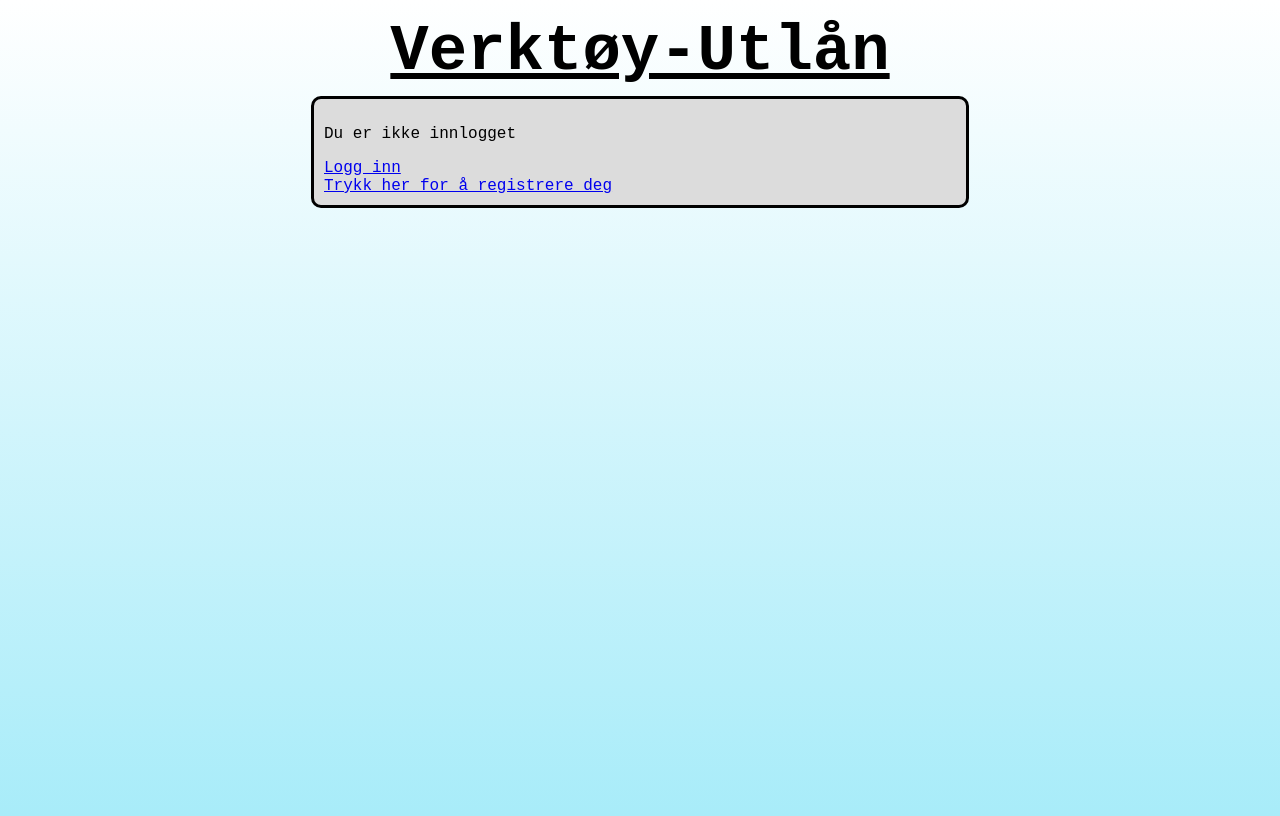
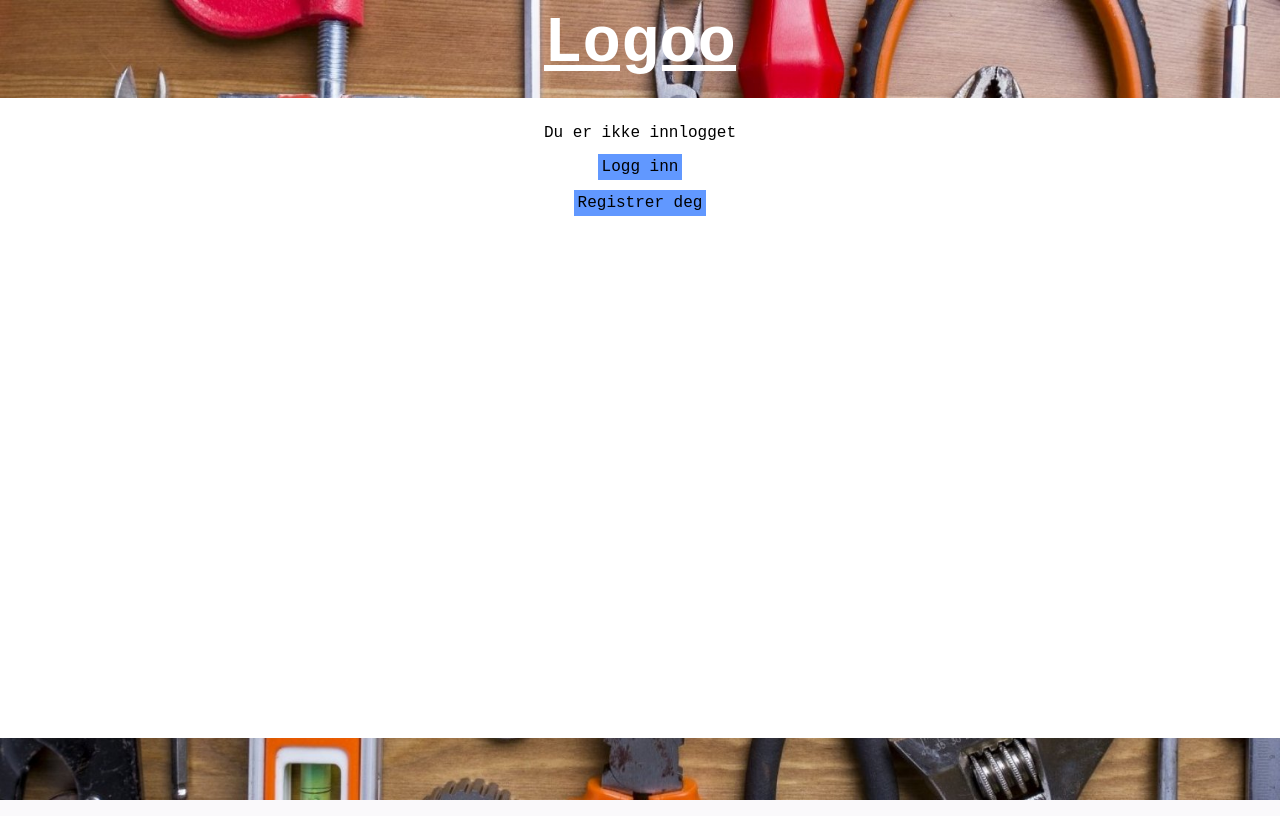
Before and after one commit to andreastande/Verktoy, a Django app: page /homepage/home/ in a window 1280 px wide. Run offline with Django 3.2, Linux system fonts and the light colour scheme.

Commit message:
#13 Consistent simple UI

```diff
--- a/verktoy_project/homepage/templates/homepage/home.html
+++ b/verktoy_project/homepage/templates/homepage/home.html
@@ -4,19 +4,25 @@
     <div>
         {% if user.is_authenticated %}
             <p>Velkommen {{user.username}}!</p>
-            <a href="{% url 'users:my_profile' %}">Gå til din profil</a>
+            <a href="{% url 'homepage:listing_overview' %}" class="knapp">Se alle annonser</a>
             <br>
-            <a href="{% url 'homepage:listing_overview' %}">Se alle annonser</a>
             <br>
-            <a href="{% url 'logout' %}">Logg ut</a> {% comment %} merk at logout er innebygd url som logger ut og lenker til det som er spesifisert i settings.py {% endcomment %}
+            <a href="{% url 'homepage:add_listing' %}" class="knapp">Opprett annonse</a>
             <br>
-            <a href="{% url 'homepage:add_listing' %}">Opprett annonse</a>
+            <br>
+            <br>
+            <a href="{% url 'users:my_profile' %}" class="knapp">Min profil</a>
+            <br>
+            <br>
+            <a href="{% url 'logout' %}" class="knapp">Logg ut</a> {% comment %} merk at logout er innebygd url som logger ut og lenker til det som er spesifisert i settings.py {% endcomment %}
+            <br>
+
         {% else %}
             <p>Du er ikke innlogget</p>
-            <a href="{% url 'login' %}">Logg inn</a>
-
+            <a href="{% url 'login' %}" class="knapp">Logg inn</a>
             <br>
-            <a href="{% url 'users:signup' %}">Trykk her for å registrere deg</a>
+            <br>
+            <a href="{% url 'users:signup' %}" class="knapp">Registrer deg</a>
         {% endif %}
     </div>
 {% endblock content %}
--- a/verktoy_project/homepage/templates/homepage/listing.html
+++ b/verktoy_project/homepage/templates/homepage/listing.html
@@ -15,6 +15,6 @@
       <p>Kategori</p>
       <p>{{listing.get_category_display}}</p>
       <br>
-      <a href="{% url 'homepage:home' %}">Tilbake til hjemmeside</a>
+      <a href="{% url 'homepage:listing_overview' %}" class="knapp">Tilbake til oversikt</a>
     </div>
 {% endblock content %}
--- a/verktoy_project/homepage/templates/homepage/listing_create.html
+++ b/verktoy_project/homepage/templates/homepage/listing_create.html
@@ -6,7 +6,7 @@
         <form action="" method = "post">
             {% csrf_token %}
             {{ form.as_p }}
-            <input type="submit" value="Send inn">
+            <input type="submit" value="Send inn" class="knapp">
         </form>
     </div>
 {% endblock content %}
--- a/verktoy_project/users/static/stylish.css
+++ b/verktoy_project/users/static/stylish.css
@@ -1,27 +1,38 @@
 .bg {
-    background-image: linear-gradient(white, rgb(168, 236, 249));
-    height: 100vh;
+    margin: 0px;
+    background-image: url("../static/img/standinBG.jpg");
+    background-size: cover;
+    height: 100%;
+    min-height: 100vh;
     font-family: 'Courier New', Courier, monospace;
-
 }
 
-.centered {
-    background-color: rgb(220, 220, 220);
+.contentBG {
+    background-color: rgb(255, 255, 255);
+    margin: 0px;
+    margin-top: 10px;
+    width: 100%;
+    padding: 0px;
+    min-height: 80vh;
+    height: auto;
+}
+
+.contentbox{
     margin: auto;
+    margin-top: 10px;
     width: 50%;
-    border: 3px solid black;
     padding: 10px;
-    border-radius: 10px;
+    text-align: center;
 }
+
 
 h5 {
     color: rgb(0, 0, 0);
     font-size: larger;
+    margin: 10px;
+    margin-left: 0px;
 }
 
-button {
-    font-family: 'Courier New', Courier, monospace;
-}
 
 .topbar {
     margin: auto;
@@ -33,9 +44,31 @@ button {
 .topbar a{
     font-weight: bold;
     font-size: 5vw;
-    color: black;
+    color: white;
 }
 
 .topbar a:visited{
+    color: white;
+}
+
+button, .knapp {
+    background-color: rgb(97, 152, 255);
+    padding: 4px;
+    text-decoration: none;
+    box-shadow: 2px;
+    font-family: 'Courier New', Courier, monospace;
+    color: black;
+    border: none;
+    font-size: 16px;
+}
+
+button:hover, .knapp:hover{
+    background-color: rgb(118, 222, 206);
+}
+button:active, .knapp:active{
+    background-color: rgb(60, 247, 219);
+}
+
+.knapp:visited{
     color: black;
 }
--- a/verktoy_project/users/templates/users/base.html
+++ b/verktoy_project/users/templates/users/base.html
@@ -3,23 +3,24 @@
 <html lang="nb">
   <head>
     <link rel="stylesheet" href="{% static 'stylish.css'%}">
-
+    <link rel="icon" type="image/x-icon" href="{% static '/img/standinFavIcon.png'%}">
     <meta charset="utf-8" />
     <!-- Navn på siden -->
     <title>
-      {% block title %}
-
-      {% endblock %}
+      {% block title %}{% endblock %}
     </title>
   </head>
   <header> <div class="topbar">
-    <a href="{% url 'homepage:home' %}">Verktøy-Utlån</a>
+    <a href="{% url 'homepage:home' %}">Logoo</a>
   </div> </header>
+
   <body class="bg">
-    <div class="centered">
-      <!-- Sideinnhold -->
-      {% block content %}
-      {% endblock %}
+    <div class="contentBG">
+      <div class="contentbox">
+        <!-- Sideinnhold -->
+        {% block content %}
+        {% endblock %}
+      </div>
     </div>
   </body>
 </html>
--- a/verktoy_project/users/templates/users/my_profile.html
+++ b/verktoy_project/users/templates/users/my_profile.html
@@ -4,10 +4,8 @@
     <div>
         <p>Navn: {{user.username}}</p>
         <br>
-        <a href="{% url 'users:update_profile' %}">Trykk her for å oppdatere profilen din</a>
-        <br>
-
-        <a href="{% url 'homepage:home' %}">Til hovedside</a>
+        <!--Vis bio-->
+        <a href="{% url 'users:update_profile' %}" class="knapp">Opdater profil</a>
     </div>
 
 {% endblock content %}
--- a/verktoy_project/users/templates/users/signup.html
+++ b/verktoy_project/users/templates/users/signup.html
@@ -29,6 +29,8 @@
                 <li>Kan ikke kun være tall</li>
             </ul>
         </div>
+        <a href="{% url 'homepage:home' %}" class="knapp">Tilbake</a>
+
     </div>
 
 {% endblock content %}
--- a/verktoy_project/users/templates/users/update_profile.html
+++ b/verktoy_project/users/templates/users/update_profile.html
@@ -5,9 +5,9 @@
         <form action="" method = "post">
             {% csrf_token %}
             {{ profile_form.as_p }}
-            <input type="submit" value="Oppdater">
+            <input type="submit" value="Oppdater" class=knapp>
         </form>
         <br>
-        <a href="{% url 'users:my_profile' %}">Trykk her for å gå tilbake til profilen din</a>
+        <a href="{% url 'users:my_profile' %}" class="knapp">Avbryt</a>
     </div>
 {% endblock content %}
--- a/verktoy_project/users/views.py
+++ b/verktoy_project/users/views.py
@@ -11,6 +11,7 @@ from django.contrib import messages
 
 #https://docs.djangoproject.com/en/4.1/topics/auth/default/#how-to-log-a-user-in
 #https://simpleisbetterthancomplex.com/tutorial/2017/02/18/how-to-create-user-sign-up-view.html
+
 #Henter siden for å registrere ny bruker
 def signup(request):
     if request.method == 'POST': #når man sender skjema
```
Also changed, not shown: verktoy_project/db.sqlite3, verktoy_project/users/static/img/standinBG.jpg (added), verktoy_project/users/static/img/standinFavIcon.png (added).
